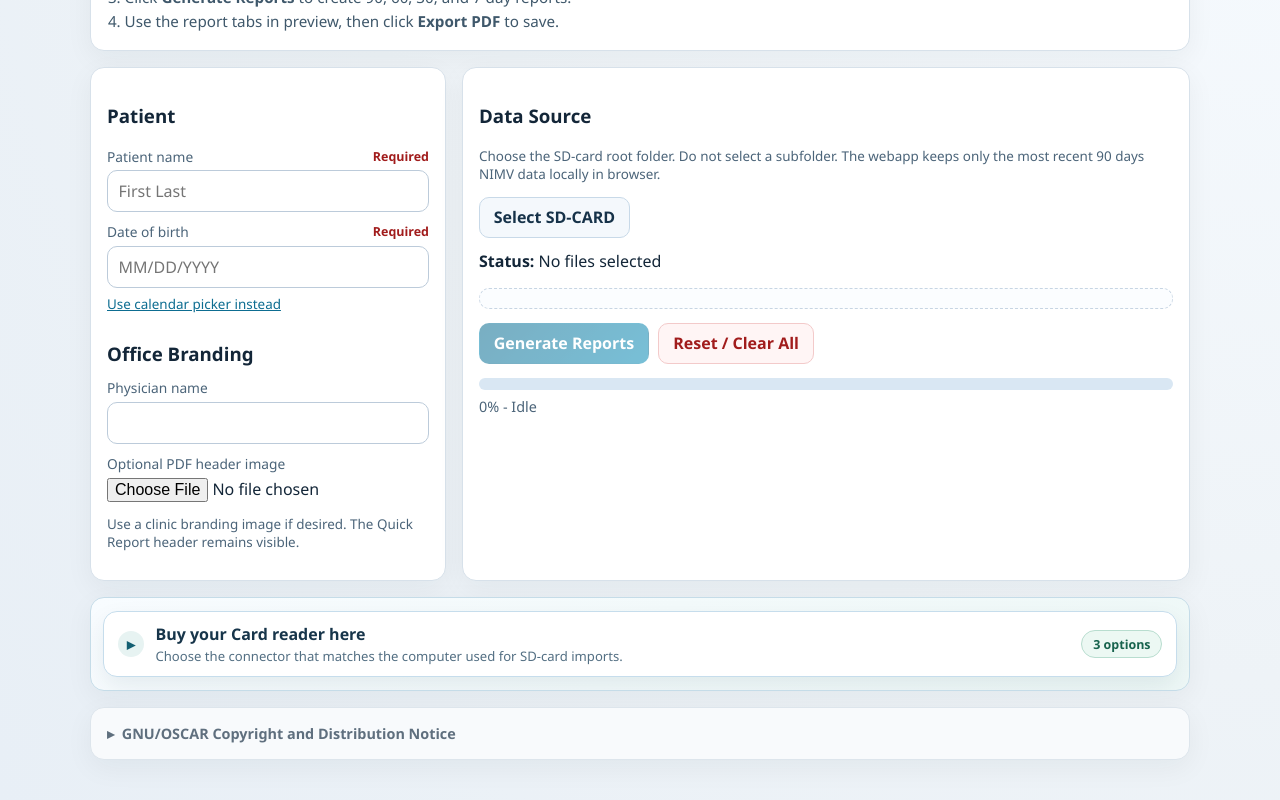
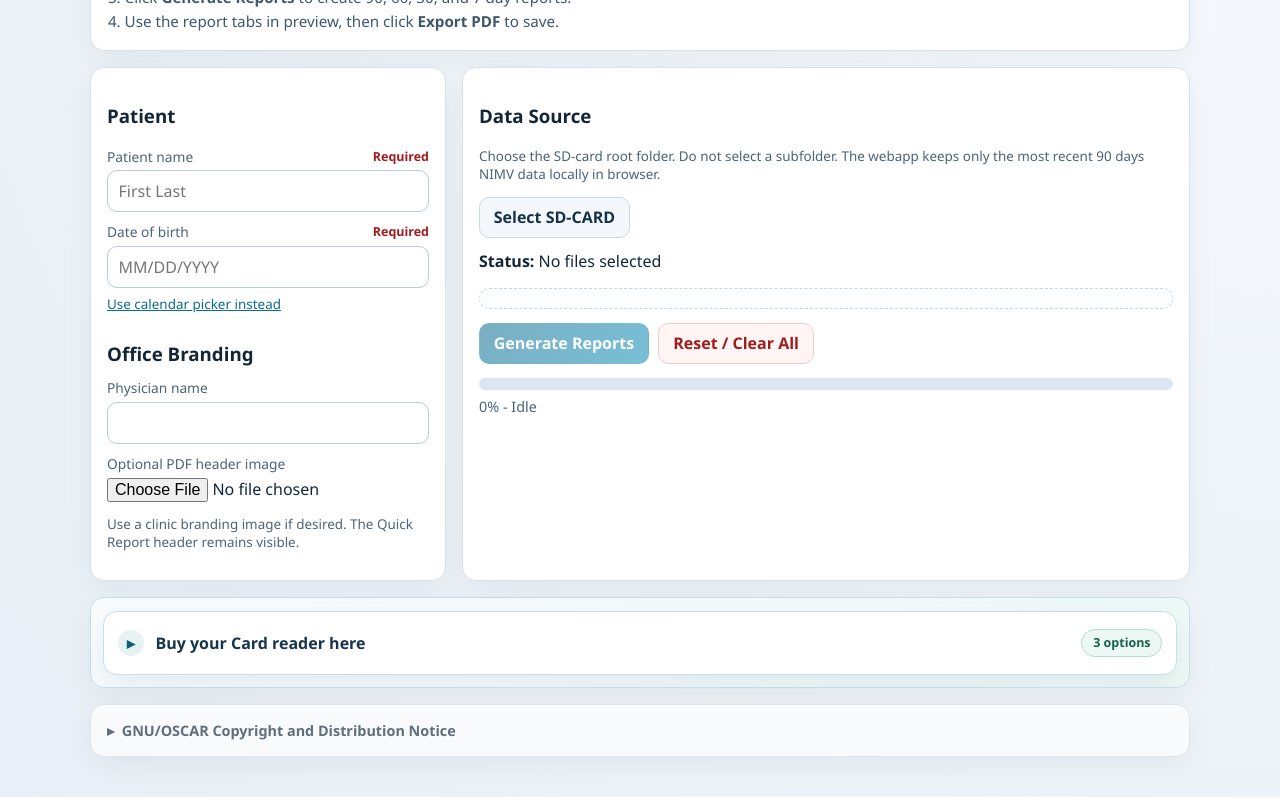
Before and after one commit to Cruxad0/CPAP-QuickReport, a Next.js app: page / in a window 1280 px wide. Shown: the part 306-1106 px from the top of the page. Built offline with nearby package versions, Linux system fonts and the light colour scheme.

Commit message:
Update affiliate disclosure copy

```diff
--- a/app/globals.css
+++ b/app/globals.css
@@ -555,12 +555,6 @@ textarea {
   font-weight: 900;
 }
 
-.affiliate-summary-subtitle {
-  color: #536f83;
-  font-size: 0.82rem;
-  line-height: 1.3;
-}
-
 .affiliate-summary-pill {
   justify-self: end;
   border: 1px solid #b8ddcf;
--- a/components/quick-report-app.tsx
+++ b/components/quick-report-app.tsx
@@ -1154,7 +1154,6 @@ export function QuickReportApp() {
             <summary>
               <span className="affiliate-summary-copy">
                 <span className="affiliate-summary-title">Buy your Card reader here</span>
-                <span className="affiliate-summary-subtitle">Choose the connector that matches the computer used for SD-card imports.</span>
               </span>
               <span className="affiliate-summary-pill">3 options</span>
             </summary>
@@ -1188,7 +1187,9 @@ export function QuickReportApp() {
                 </a>
               ))}
             </div>
-            <p className="affiliate-note">Affiliate links may earn from qualifying purchases.</p>
+            <p className="affiliate-note">
+              Each product link is an affiliate link. Purchases do not change your price; a small portion supports our team and helps keep this website up and running.
+            </p>
           </details>
         </article>
 
```
